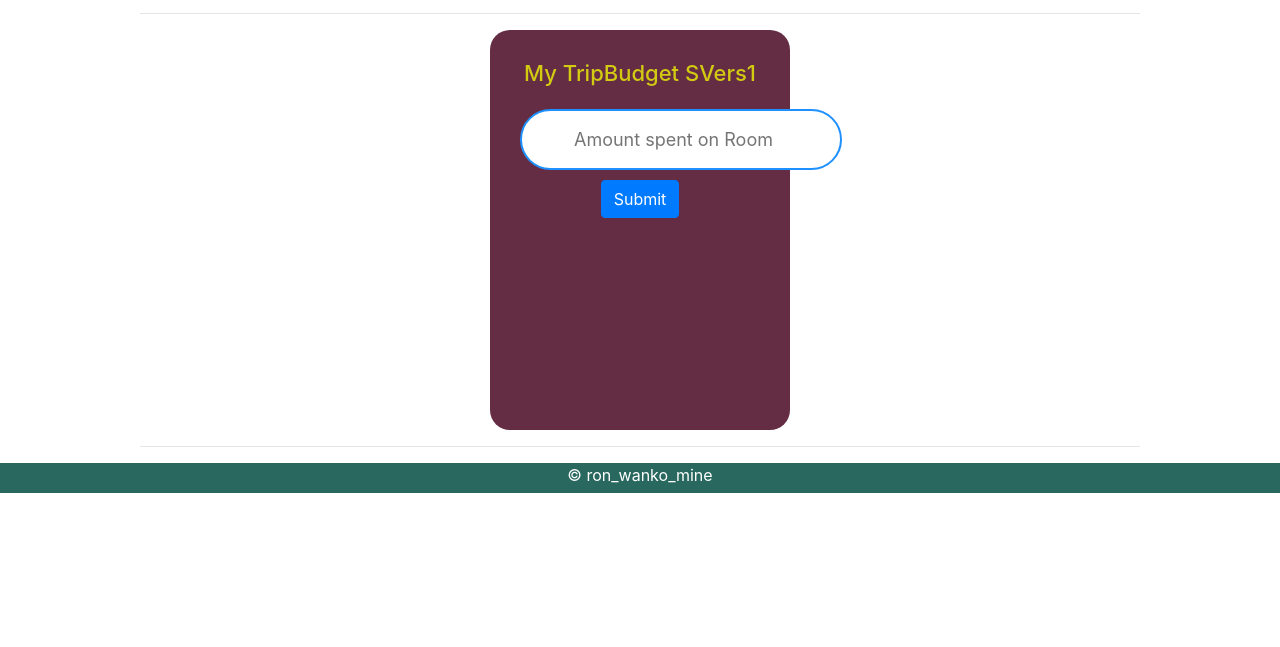
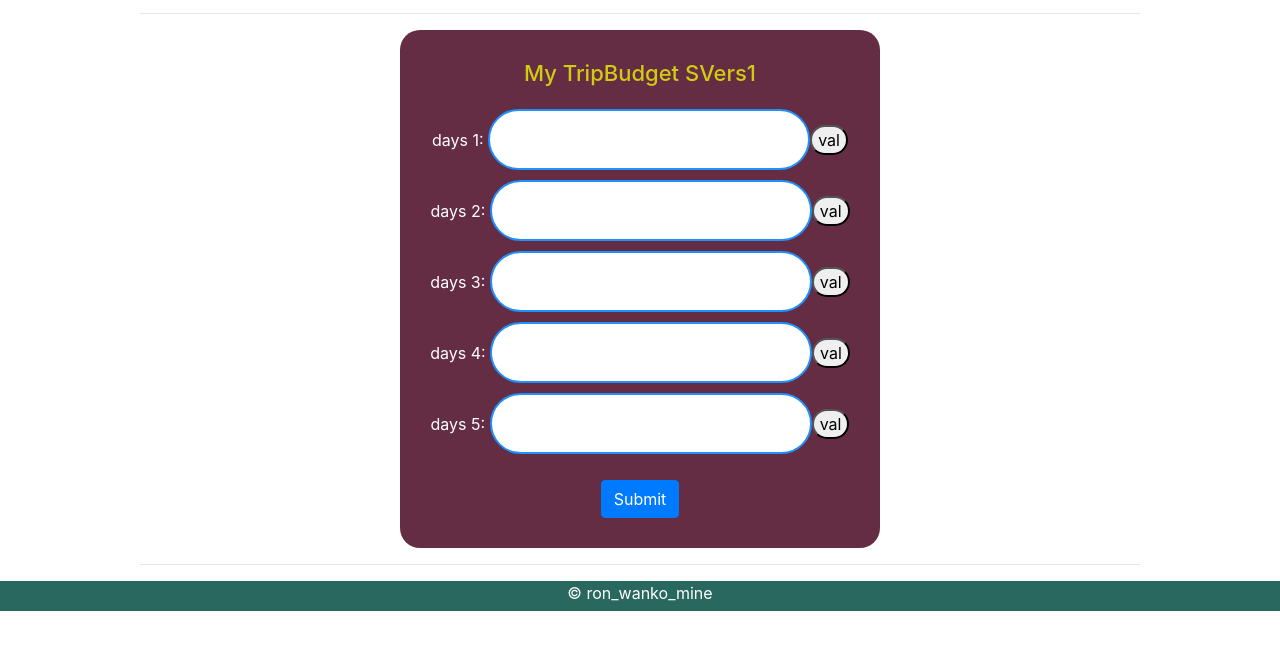
Before and after one commit to ron-dws/MyTripBudget, a plain HTML site: page all_in_one_page.html in a window 1280 px wide. Both pictures are taken after typing "5", "5" into the empty fields and a click on the button "Submit". Shown: the part 153-800 px from the top of the page. Drawn offline with nearby package versions, Linux system fonts and the light colour scheme.

Commit message:
Upgrate of the all_in_one_page - if trip is set for more than 1 day the next screen will display multiples inputs to get amount spent for the room  each day

```diff
--- a/all_in_one_page.html
+++ b/all_in_one_page.html
@@ -71,6 +71,16 @@
     border-radius: 20px;
     min-height: 400px;
     width:300px;
+    display:inline-block;
+    color: white;
+   }
+
+   #screen3_plus{
+    background-color: rgba(92, 34, 58, 0.95);
+    padding: 30px;
+    border-radius: 20px;
+    min-height: 400px;
+
     display:inline-block;
     color: white;
    }
@@ -158,6 +168,7 @@
         var screen4Initial = document.getElementById("screen4");
         var screen5Initial = document.getElementById("screen5");
         var screen6Initial = document.getElementById("screen6");
+        var screen3_plusInit = document.getElementById("screen3_plus");
 
         //only screen 1 will display on load
         screen2Initial.style.display = "none";
@@ -165,6 +176,7 @@
         screen4Initial.style.display = "none";
         screen5Initial.style.display = "none";
         screen6Initial.style.display = "none";
+        screen3_plusInit.style.display = "none"
 
       }
 
@@ -176,6 +188,7 @@
         var screen4Initial = document.getElementById("screen4");
         var screen5Initial = document.getElementById("screen5");
         var screen6Initial = document.getElementById("screen6");
+        var screen3_plusInit = document.getElementById("screen3_plus");
 
         screen1Initial.style.display = "none";
         screen2Initial.style.display = "none";
@@ -183,21 +196,77 @@
         screen4Initial.style.display = "none";
         screen5Initial.style.display = "none";
         screen6Initial.style.display = "none";
+        screen3_plusInit.style.display = "none"
 
       }
 
       //process input from screen1 -> Submit btn from screen1 clicked
       function screen1_processed(){
-        //display screen3
-            screen3_display();
-        //create cookies to hold trip_days & room_budget
-        var get_trip_days = document.getElementById("trip_days").value;
-        var get_room_budget = document.getElementById("room_budget").value;
-        document.cookie = "set_trip_days="+get_trip_days;
-        document.cookie = "set_room_budget="+get_room_budget;
+            //create cookies to hold trip_days & room_budget
+            var get_trip_days = document.getElementById("trip_days").value;
+            var get_room_budget = document.getElementById("room_budget").value;
+            document.cookie = "set_trip_days="+get_trip_days;
+            document.cookie = "set_room_budget="+get_room_budget;
+
+            //for screen3_plus
+            screen3_plus_display_input(get_trip_days);
+            if(get_trip_days > 1){
+              //display inputs to enter room values for different days
+              screen3_plus_display();
+            }else{
+              //display screen3
+              screen3_display();
+            }
 
         }
 
+         //Trip will go over than a day
+      function screen3_plus_display(){
+
+        var screen1Initial = document.getElementById("screen1");
+        var screen2Initial = document.getElementById("screen2");
+        var screen3Initial = document.getElementById("screen3");
+        var screen4Initial = document.getElementById("screen4");
+        var screen5Initial = document.getElementById("screen5");
+        var screen6Initial = document.getElementById("screen6");
+        var screen3_plusInit = document.getElementById("screen3_plus");
+
+        screen1Initial.style.display = "none";
+        screen2Initial.style.display = "none";
+        screen3Initial.style.display = "none";
+        screen4Initial.style.display = "none";
+        screen5Initial.style.display = "none";
+        screen6Initial.style.display = "none";
+        screen3_plusInit.style.display = "inline-block"
+      }
+
+      function screen3_plus_display_input(getdays){
+          var realday;
+          var inpid;
+          var det_show_var = document.getElementById("det_show");
+              det_show_var.innerHTML = "";
+
+          for(var i=0; i< getdays; i++){
+               realday = i + 1;
+               inpid = "inp"+realday;
+               det_show_var.innerHTML += "days "+realday+": <input type='text' id="+inpid+">"+
+                                         "<button type='submit' onclick='get_rm_single_value"+
+                                         "("+inpid+")' style='border-radius:100px;'>val</button><br>";
+
+              //May be the solution is
+              //->create an input element
+              //->add id attribute the input element
+              //->add text attribute to the input element
+              //->add the input element to the the Document (so it can be manipulated -> I hope so)
+          }
+
+      }
+       //handle validate for each input for room spent
+       function get_rm_single_value(iid){
+           var getval = document.getElementById(iid).value;
+           console.log(iid);
+           console.log(getval);
+      }
       //function to display screen6 (report)
       function screen6_display(){
         var screen1Initial = document.getElementById("screen1");
@@ -206,6 +275,7 @@
         var screen4Initial = document.getElementById("screen4");
         var screen5Initial = document.getElementById("screen5");
         var screen6Initial = document.getElementById("screen6");
+        var screen3_plusInit = document.getElementById("screen3_plus");
 
         screen1Initial.style.display = "none";
         screen2Initial.style.display = "none";
@@ -213,6 +283,7 @@
         screen4Initial.style.display = "none";
         screen5Initial.style.display = "none";
         screen6Initial.style.display = "inline-block";
+        screen3_plusInit.style.display = "none"
       }
       //process input from screen3 -> Submit btn from screen3 clicked
       function screen3_processed(){
@@ -369,6 +440,13 @@
              <input id="room_spent" type="number" min="1" placeholder="Amount spent on Room" required >
 			 <button type="submit" class="btn btn-primary" onclick="screen3_processed()" >Submit</button>
     </div>
+  <!--screen3_plus / trip more than a day -->
+  <div id="screen3_plus" >
+    <h1 id="h1main">My TripBudget SVers1</h1>
+           <p id="det_show"></p>
+     <button type="submit" class="btn btn-primary" onclick="screen3_processed()" >Submit</button>
+  </div>
+
   <!--screen4-->
     <div id="screen4" >
 
```
